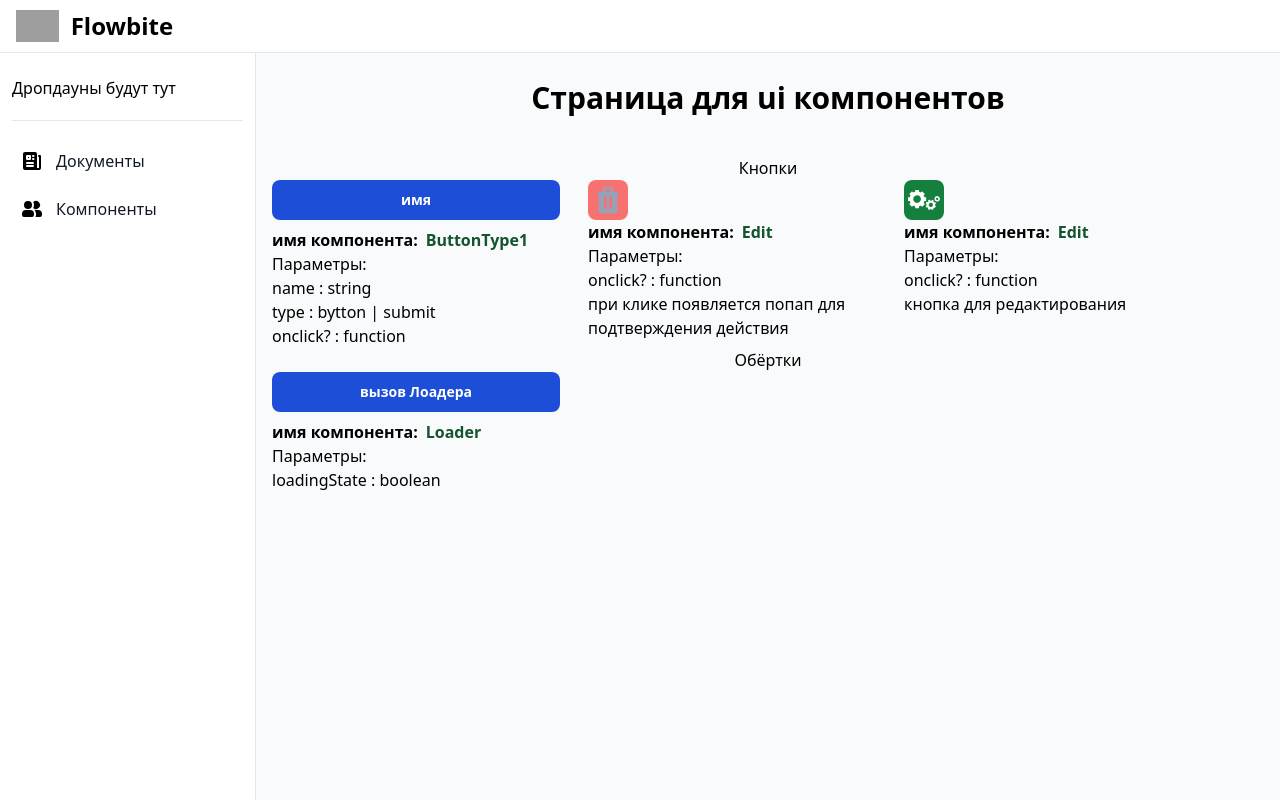
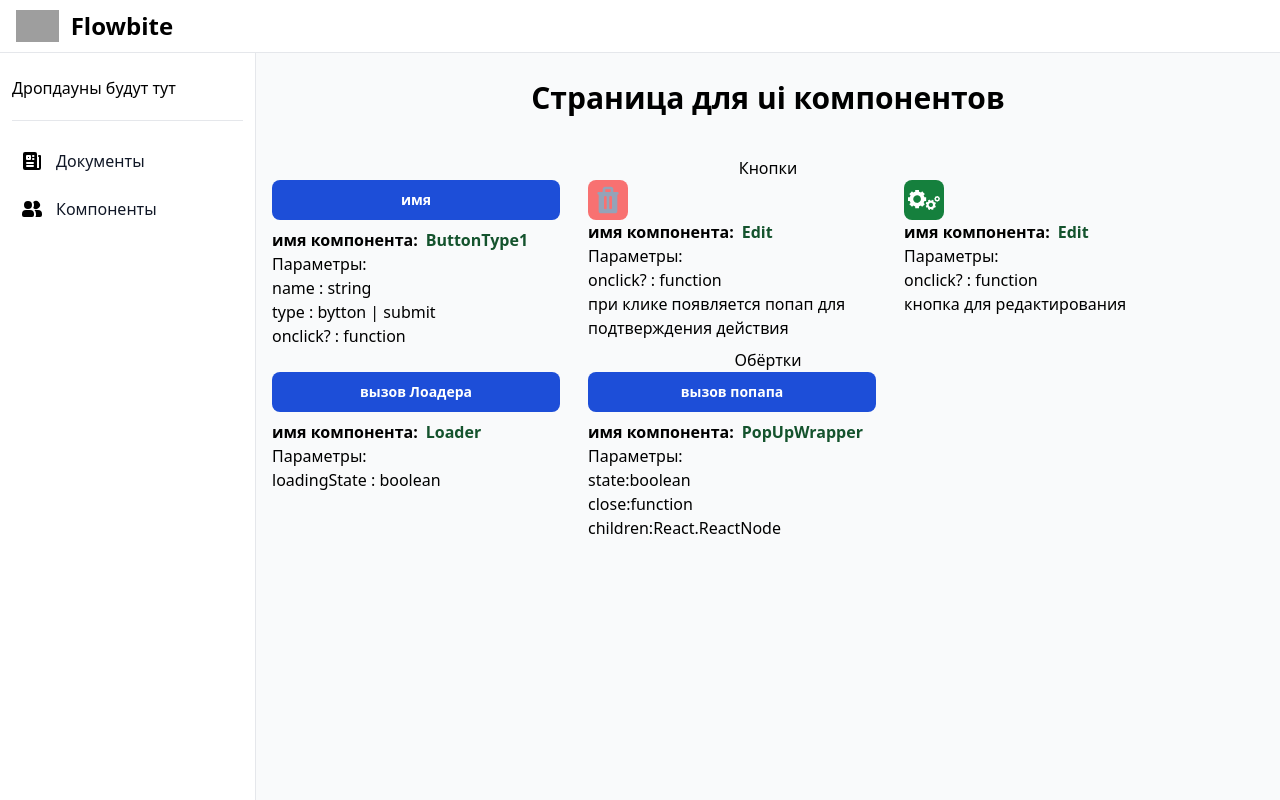
Before and after one commit to TheFasWalker/reactAdmin, a React (Vite) app: page /admin/components in a window 1280 px wide. Built offline with nearby package versions, Linux system fonts and the light colour scheme; grey boxes are pictures that could not be loaded.

Commit message:
feat: edited popup-wrapper + aded popup-wrapper to uiPage

```diff
--- a/src/components/general/PopUpWrapper.tsx
+++ b/src/components/general/PopUpWrapper.tsx
@@ -1,14 +1,33 @@
-import { FC, useState } from "react";
-
-export const PopUpWrapper: FC=()=>{
-    const [popupState, setPopupState]=useState(true)
-
-    if(popupState){
+import { FC, useEffect, useRef, useState } from "react";
+interface popupInterface{
+    state:boolean,
+    close:()=>void,
+    children:React.ReactNode
+}
+export const PopUpWrapper: FC<popupInterface>=({state,close, children})=>{
+    const popupRef = useRef<HTMLDivElement>(null)
+    useEffect(() => {
+        if (state) {
+            document.addEventListener("mousedown", missclick);
+        } else {
+            document.removeEventListener("mousedown", missclick);
+        }
+        return () => {
+            document.removeEventListener("mousedown", missclick);
+        };
+    }, [state]);
+    const missclick = (event: MouseEvent) => {
+        if (popupRef.current && !popupRef.current.contains(event.target as Node)) {
+            close();
+        }
+    };
+    if(state){
         return(
-            <div className=" fixed top-0 l-0 ring-0 b-0 bg-green-600 z-50 w-full h-full flex justify-center items-center">
-                <div className="bg-white rounded-md shadow-sm p-4 relative">
+            <div className=" absolute top-0 left-0 ring-0 bottom-0 bg-[#00000080] z-50 w-full h-full flex justify-center items-center">
+                <div ref={popupRef} className="bg-white rounded-md shadow-sm p-4 relative">
                     <h1>Какой то заголовок</h1>
-                    <button className=" absolute h-8 w-8 shadow bg-white flex justify-center items-center rounded-full -top-4 -right-4 hover:shadow-md">
+                    {children}
+                    <button onClick={close} className=" absolute h-8 w-8 shadow bg-white flex justify-center items-center rounded-full -top-4 -right-4 hover:shadow-md">
                         <svg className="w-6 h-6 text-gray-800 dark:text-white" aria-hidden="true" xmlns="http://www.w3.org/2000/svg" width="24" height="24" fill="none" viewBox="0 0 24 24">
                             <path stroke="currentColor" strokeLinecap="round" strokeLinejoin="round" strokeWidth="2" d="M6 18 17.94 6M18 18 6.06 6"/>
                         </svg>
--- a/src/pages/UiPage.tsx
+++ b/src/pages/UiPage.tsx
@@ -3,15 +3,16 @@ import { ButtonType1 } from "../components/ui/buttons/SybmitButton";
 import { Trash } from "../components/ui/buttons/Trash";
 import { Edit } from "../components/ui/buttons/Edit";
 import { Loader } from "../components/general/Loader";
+import { PopUpWrapper } from "../components/general/PopUpWrapper";
 
 export const UiPage: FC = () => {
-    const [loaderState, setLoaderState]=useState(false)
-
-    const showLoader=()=>{
+    const [loaderState, setLoaderState] = useState(false)
+    const [popupState, setPopupState] = useState(false)
+    const showLoader = () => {
         setLoaderState(true)
-        setTimeout(()=>{
+        setTimeout(() => {
             setLoaderState(false)
-        },3000)
+        }, 3000)
 
     }
     return (
@@ -76,8 +77,8 @@ export const UiPage: FC = () => {
                 <h2 className="text-center ">Обёртки</h2>
                 <div className="flex gap-7">
                     <div className="w-72">
-                    <Loader
-                            loadingState={loaderState}/>
+                        <Loader
+                            loadingState={loaderState} />
                         <ButtonType1
                             name="вызов Лоадера"
                             onClick={showLoader}
@@ -95,6 +96,32 @@ export const UiPage: FC = () => {
                             </ul>
                         </div>
                     </div>
+                    <div className="w-72">
+                        <PopUpWrapper
+                            state={popupState}
+                            close={() => setPopupState(false)}>
+                            Наполнение для попапа
+
+                        </PopUpWrapper>
+                        <ButtonType1
+                            name="вызов попапа"
+                            onClick={() => setPopupState(true)}
+                        />
+
+
+                        <div className="flex flex-row gap-2">
+                            <span className="font-bold">имя компонента:</span>
+                            <span className="font-bold text-green-900">PopUpWrapper</span>
+                        </div>
+                        <div className="">
+                            Параметры:
+                            <ul>
+                                <li>state:boolean</li>
+                                <li>close:function</li>
+                                <li>children:React.ReactNode</li>
+                            </ul>
+                        </div>
+                    </div>
 
                 </div>
             </div>
```
